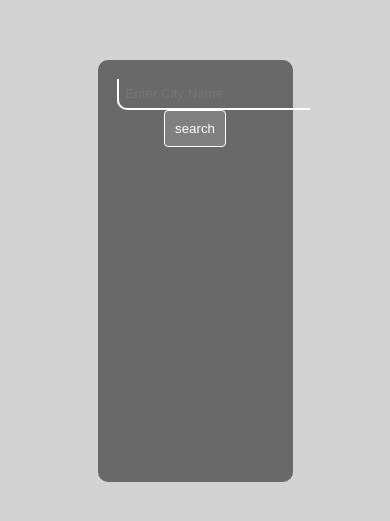
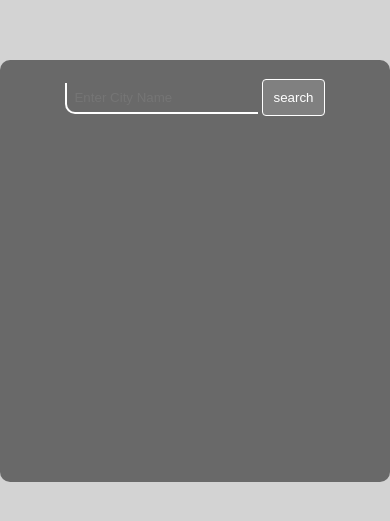
Before and after one commit to mojtabalogin/Iran-weather, a plain HTML site: page index.html in a window 390 px wide. Shown: the part 151-672 px from the top of the page. Drawn offline with Linux system fonts and the light colour scheme.

Commit message:
add resposive mode

```diff
--- a/style.css
+++ b/style.css
@@ -11,3 +11,14 @@ body{background-color: lightgray;}
 .weatherContentFather li.skyDesc{font-size: 13px;}
 .weatherContentFather li.temp{font-size: 26px;}
 .weatherContentFather li.humidity{padding-bottom: 0;}
+/* for tablet screen */
+@media screen and (max-width : 650px){
+    /* body{background-color : blue ;} */
+    .father{width: 80%;}
+}
+@media screen and (max-width : 408px){
+    .father{width: 100%;}
+    #cityInputContent{margin-bottom: 10px;}
+    /* #weatherButton{display: block;} */
+}
+/* end  for tablet screen */
```
